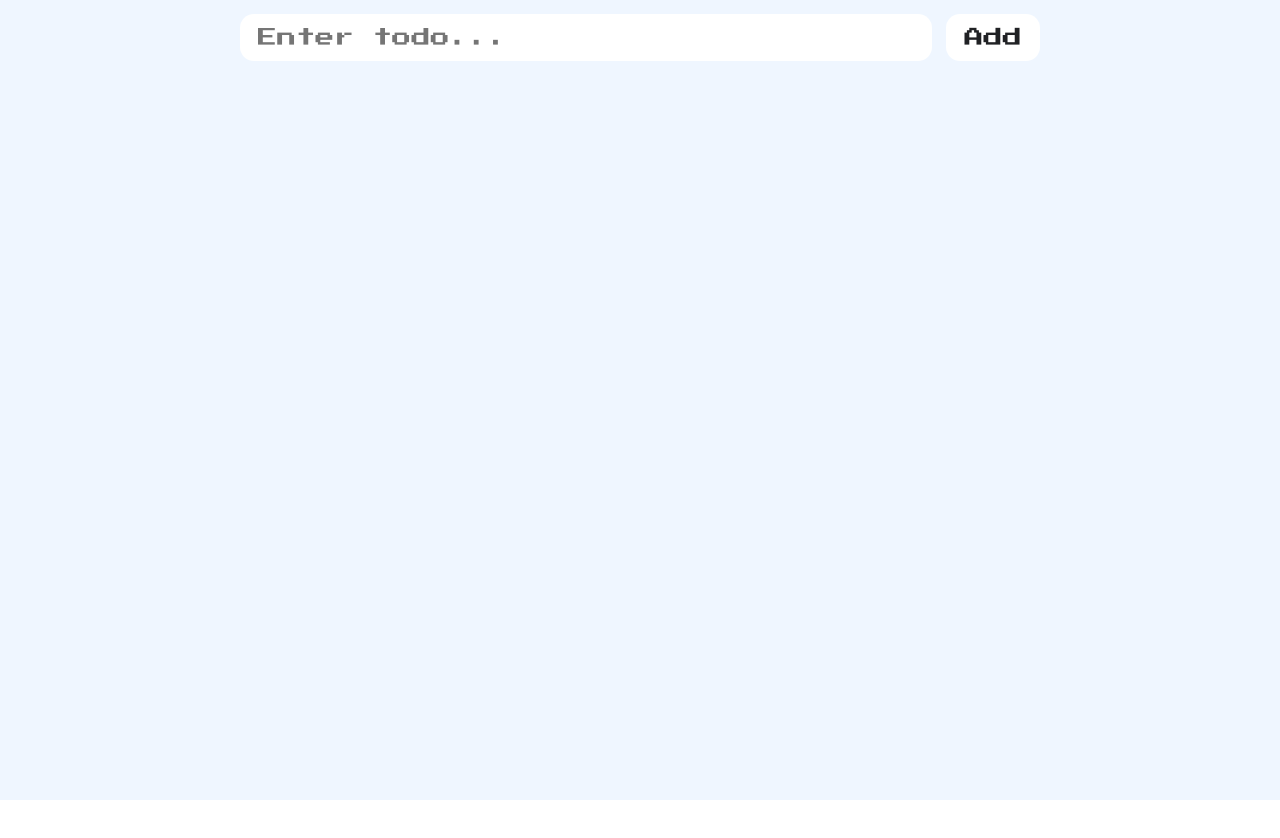
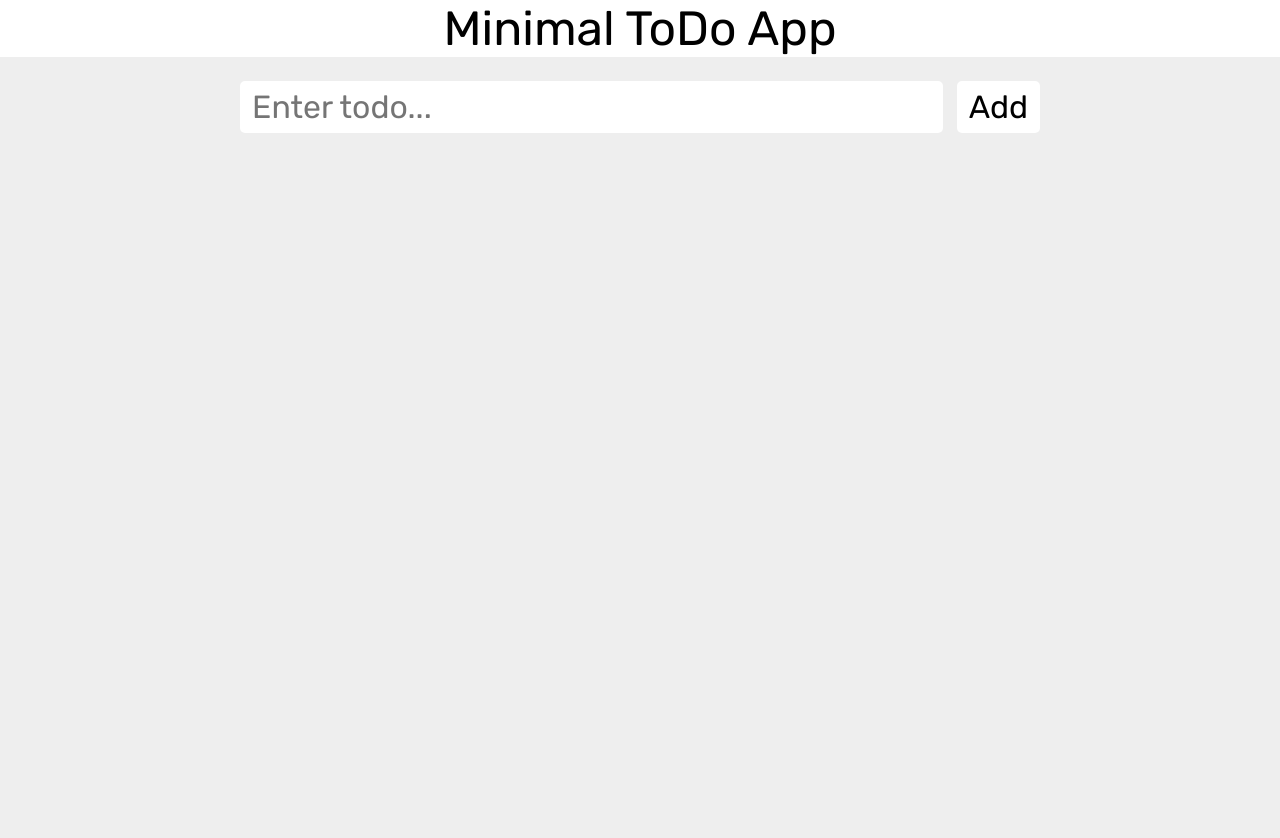
Before and after one commit to jaiminjariwala/REACT, a React (Vite) app in the folder reactjs-todolist/: page / in a window 1280 px wide. Shown: the top 838 px of the page. Before the commit the page ends 800 px from the top, so only its background shows below. Built offline with nearby package versions, Linux system fonts and the light colour scheme.

Commit message:
updated css

```diff
--- a/reactjs-todolist/index.html
+++ b/reactjs-todolist/index.html
@@ -6,12 +6,9 @@
     <meta name="viewport" content="width=device-width, initial-scale=1.0" />
     <title>Todo App</title>
 
-    <link rel="preconnect" href="https://fonts.googleapis.com" />
-    <link rel="preconnect" href="https://fonts.gstatic.com" crossorigin />
-    <link
-      href="https://fonts.googleapis.com/css2?family=Inter:ital,opsz,wght@0,14..32,100..900;1,14..32,100..900&family=Press+Start+2P&display=swap"
-      rel="stylesheet"
-    />
+    <link rel="preconnect" href="https://fonts.googleapis.com">
+    <link rel="preconnect" href="https://fonts.gstatic.com" crossorigin>
+    <link href="https://fonts.googleapis.com/css2?family=Rubik:ital,wght@0,300..900;1,300..900&display=swap" rel="stylesheet">
 
     <link
       rel="stylesheet"
@@ -22,6 +19,7 @@
     />
   </head>
   <body>
+    <div class="Title">Minimal ToDo App</div>
     <!-- Everything, inside of the App.jsx VIA the main.jsx, ends up getting rendered in the below div with id="root" -->
     <div id="root"></div>
     <script type="module" src="/src/main.jsx"></script>
--- a/reactjs-todolist/src/index.css
+++ b/reactjs-todolist/src/index.css
@@ -1,26 +1,22 @@
 * {
-  font-family: "Inter", sans-serif;
+	font-family: "Rubik", sans-serif;
 	margin: 0;
 	padding: 0;
 	box-sizing: border-box;
-  color: #202124;
-}
-
-h1,
-h2,
-h3,
-input,
-button {
-  font-family: "Press Start 2P", system-ui;
+	color: #000000;
 }
 
 #root {
 	min-height: 100vh;
 	display: flex;
 	flex-direction: column;
-  padding: 14px;
-  background: #eff6ff;
-  gap: 14px;
+	padding: 24px;
+	background: #EEEEEE;
+	gap: 24px;
+}
+.Title {
+	font-size: 3em;
+	text-align: center;
 }
 
 header {
@@ -38,16 +34,18 @@ header,
 
 header input {
 	flex: 1;
-  border-radius: 14px;
+	border-radius: 5px;
 	outline: none;
 	width: 100%;
+	font-size: 2em;
 }
 
 header button {
-  border-radius: 14px;
+	border-radius: 5px;
 	background: transparent;
 	transition-duration: 200ms;
 	cursor: pointer;
+	font-size: 2em;
 }
 
 header button:hover {
@@ -56,28 +54,30 @@ header button:hover {
 
 header button,
 header input {
-  padding: 14px 18px;
+	padding: 7px 12px;
+	/* border: 1.5px solid black; */
 	border: none;
-  outline: none;
-  background: white;
+	background: rgb(255, 255, 255);
 }
 
 p {
-  font-size: 0.9em;
+	font-size: 2em;
 }
 
 .main {
 	display: flex;
-  flex-direction: column;
-  gap: 14px;
+	flex-wrap: wrap;
+	flex-direction: row;
+	gap: 7px;
 }
 
 .todoItem {
 	display: flex;
 	align-items: center;
-  gap: 14px;
-  padding: 14px;
-  border-radius: 14px;
+	gap: 24px;
+	padding: 2px 7px;
+	border-radius: 5px;
+	outline: none;
 	background: white;
 }
 
@@ -94,21 +94,25 @@ p {
 .actionsContainer button {
 	transition-duration: 200ms;
 	border: none;
-  background: transparent;
 	cursor: pointer;
+	font-size: 20px;
+	background-color: rgb(227, 227, 227);
+	padding: 3px;
+	border-radius: 7px;
 }
 
 .actionsContainer button:hover {
 	opacity: 0.7;
 }
 
-@media (min-width: 640px) {
+/* @media (min-width: 640px) {
+
 	header button,
 	header input {
-    font-size: 1.2em;
+		font-size: 2em;
 	}
 
 	p {
-    font-size: 1em;
+		font-size: 2em;
 	}
-}
+} */
```
Lines whose indentation alone changed are shown as unchanged.
